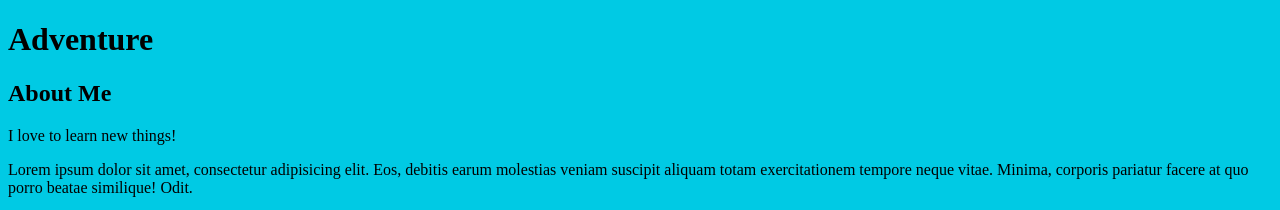
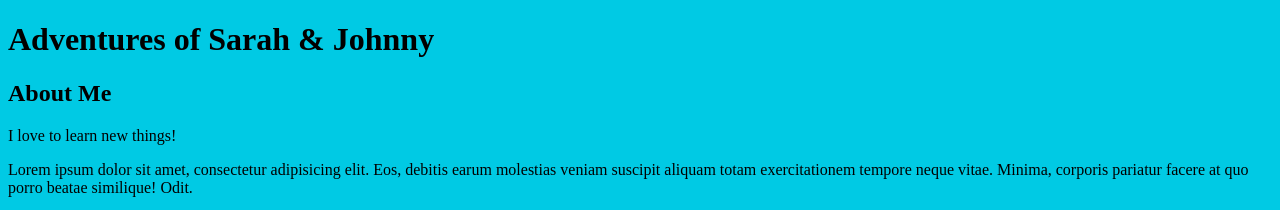
Before and after one commit to runningyogi/my-travel-plans, a plain HTML site: page index.html in a window 1280 px wide. Shown: the top 210 px of the page. Drawn offline with Linux system fonts and the light colour scheme.

Commit message:
header update Sarah & Johnny

```diff
--- a/index.html
+++ b/index.html
@@ -10,7 +10,7 @@
 <body>
 
     <header>
-        <h1>Adventure</h1>
+        <h1>Adventures of Sarah & Johnny</h1>
     </header>
 
     <div class="container">
```
